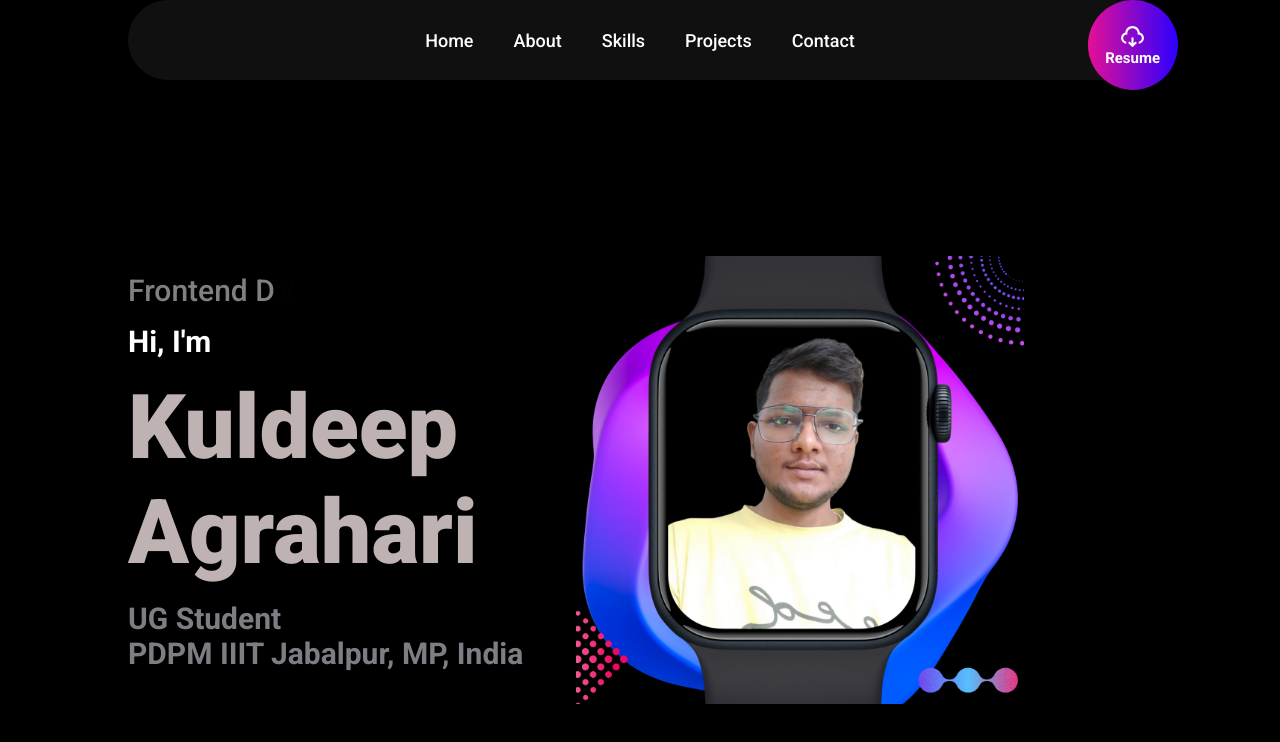
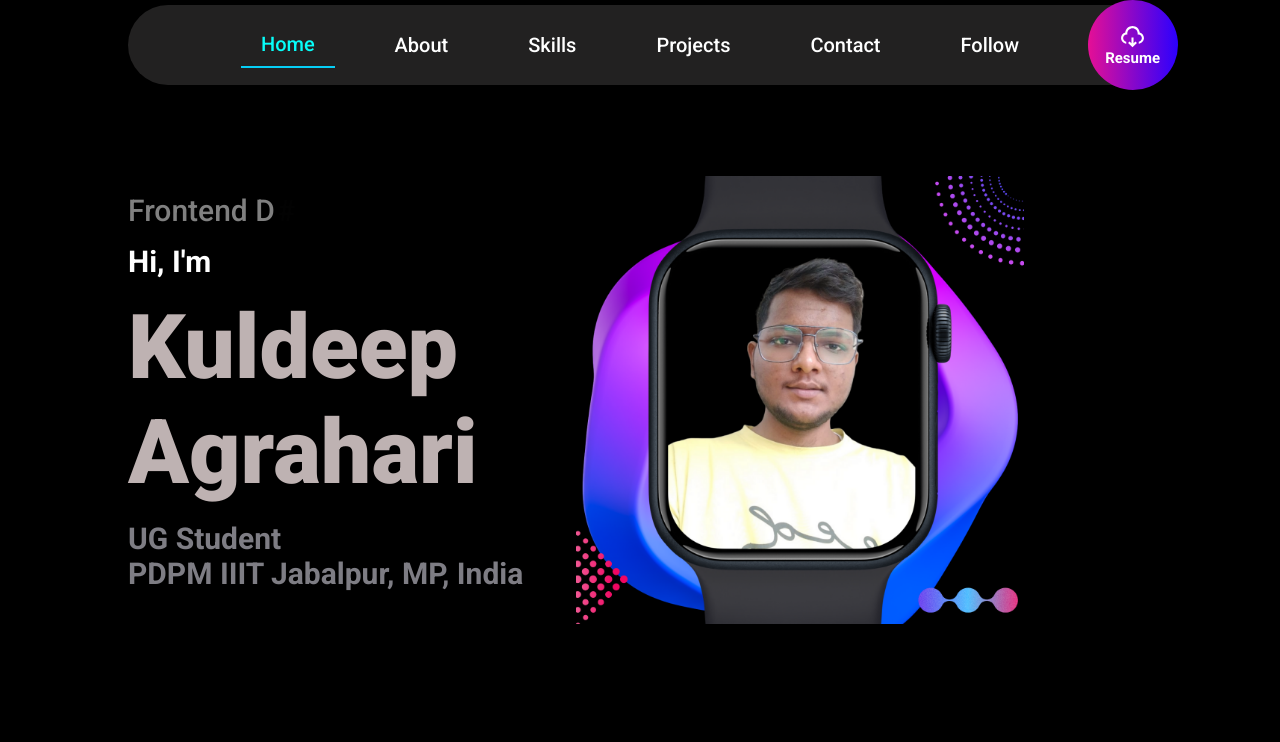
Before and after one commit to Kuldeepagrahari/Portfolio_website, a React (Vite) app: page / in a window 1280 px wide. Shown: the top 742 px of the page. Built offline with nearby package versions, Linux system fonts and the light colour scheme.

Commit message:
ui perfection

```diff
--- a/src/Display.jsx
+++ b/src/Display.jsx
@@ -1,4 +1,4 @@
-import React from "react";
+import React, { useRef } from "react";
 import Home from "./pages/Home/Home.jsx";
 import About from "./pages/About/About.jsx";
 import Experience from "./pages/Experience/Experience.jsx";
@@ -8,33 +8,52 @@ import Skills from "./pages/Skills/Skills.jsx"
 import Nav from "./components/Navbar/Nav.jsx";
 import Footer from "./components/Footer/Footer.jsx";
 const Display = () => {
+  const homeref = useRef(null)
+  const aboutref = useRef(null)
+  const skillref = useRef(null)
+  const projectref = useRef(null)
+  const contactref = useRef(null)
+  const followref = useRef(null)
+
+  const scrollToSection = (sectionRef) => {
+    sectionRef.current?.scrollIntoView({ behavior: 'smooth' });
+  };
+
   return (
     <div className="display">
-      <Nav />
-      <div id="home">
+      <Nav
+      onScrollTo={(section) => {
+        if(section === 'home')scrollToSection(homeref)
+        if(section === 'about')scrollToSection(aboutref)
+        if(section === 'skills')scrollToSection(skillref)
+        if(section === 'projects')scrollToSection(projectref)
+        if(section === 'contact')scrollToSection(contactref)
+        if(section === 'follow')scrollToSection(followref)
+      } }/>
+      <div id="home" ref={homeref}>
         <Home />
       </div>
 
 
-      <div id="about">
+      <div id="about" ref={aboutref}>
         <About />
       </div>
 
-      <div id="skills">
+      <div id="skills" ref={skillref}>
         <Skills />
       </div>
 
-      <div id="projects">
+      <div id="projects" ref={projectref}>
         <Projects />
       </div>
       {/* <video autoPlay loop muted>
         <source src={video} type="video/mp4" />
 
       </video> */}
-      <div id="contact">
+      <div id="contact" ref={contactref}>
         <Contact />
       </div>
-      <div className="footer">
+      <div className="footer" ref={followref}>
         <Footer />
       </div>
 
--- a/src/components/Navbar/Nav.jsx
+++ b/src/components/Navbar/Nav.jsx
@@ -1,18 +1,21 @@
 import React, { useState } from "react";
 import "./nav.css";
-import { Link } from "react-scroll";
 
-const Nav = () => {
+const Nav = ({ onScrollTo }) => {
   const [menuOpen, setMenuOpen] = useState(false);
+  const [activeSection, setActiveSection] = useState("home"); // Track the active section
 
   const toggleMenu = () => {
     setMenuOpen(!menuOpen);
   };
 
+  const handleNavClick = (section) => {
+    setActiveSection(section); // Update the active section
+    onScrollTo(section); // Scroll to the selected section
+  };
+
   return (
     <div className="nav">
-      {/* <img src="logo3.png" alt="Logo" /> */}
-
       {/* Hamburger Icon */}
       <div className="hamburger" onClick={toggleMenu}>
         <div className={`bar ${menuOpen ? "open" : ""}`}></div>
@@ -22,31 +25,17 @@ const Nav = () => {
 
       {/* Navigation Menu */}
       <ul className={menuOpen ? "menu active" : "menu"}>
-        <li>
-          <Link to="home" smooth={true} duration={500} onClick={toggleMenu}>
-            Home
-          </Link>
-        </li>
-        <li>
-          <Link to="about" smooth={true} duration={500} onClick={toggleMenu}>
-            About
-          </Link>
-        </li>
-        <li>
-          <Link to="skills" smooth={true} duration={500} onClick={toggleMenu}>
-            Skills
-          </Link>
-        </li>
-        <li>
-          <Link to="projects" smooth={true} duration={500} onClick={toggleMenu}>
-            Projects
-          </Link>
-        </li>
-        <li>
-          <Link to="contact" smooth={true} duration={500} onClick={toggleMenu}>
-            Contact
-          </Link>
-        </li>
+        {["home", "about", "skills", "projects", "contact", "follow"].map(
+          (section) => (
+            <li
+              key={section}
+              className={activeSection === section ? "active" : ""}
+              onClick={() => handleNavClick(section)}
+            >
+              {section.charAt(0).toUpperCase() + section.slice(1).replace("_", " ")}
+            </li>
+          )
+        )}
       </ul>
     </div>
   );
--- a/src/components/Navbar/nav.css
+++ b/src/components/Navbar/nav.css
@@ -1,11 +1,11 @@
 /* General Navbar Styling */
 .nav {
-    /* position: fixed; */
-    /* top:5px; */
+  position: fixed;
+  top: 5px;
   z-index: 2;
 
   height: 10vh;
-    background-color: rgb(17, 16, 16);
+  background-color: rgb(34, 33, 33);
 
   display: flex;
   align-items: center;
@@ -23,7 +23,7 @@
 
 .nav ul {
   display: flex;
-    gap:40px;
+  gap: 40px;
   align-items: center;
   justify-content: space-around;
   transition: all 0.3s ease;
@@ -60,9 +60,11 @@
 .bar.open:nth-child(1) {
   transform: translateY(8px) rotate(45deg);
 }
+
 .bar.open:nth-child(2) {
   opacity: 0;
 }
+
 .bar.open:nth-child(3) {
   transform: translateY(-8px) rotate(-45deg);
 }
@@ -70,27 +72,29 @@
 /* Responsive Design */
 @media screen and (max-width: 768px) {
   .hamburger {
-      display: flex; /* Show hamburger */
-    }
-    .nav{
-      border: none;
-      ;
-      background-color: transparent;
+    display: flex;
+    /* Show hamburger */
 
   }
+
   .nav ul {
     position: absolute;
     top: 12vh;
+    border-radius: 50px;
+    /* height:50vh; */
     right: 0;
+    gap: 0px;
     width: 100%;
     flex-direction: column;
-      background-color: black;
-      display: none; /* Hidden by default */
+    background-color: rgb(24, 23, 23);
+    display: none;
+    /* Hidden by default */
   }
 
   .nav ul.menu.active {
     display: flex;
-      border-bottom: 5px solid var(--theme-color); /* Show menu when active */
+    border-bottom: 5px solid var(--theme-color);
+    /* Show menu when active */
   }
 
   .nav li {
@@ -98,6 +102,26 @@
   }
 
   .nav img {
-      width: 100px; /* Adjust logo size */
+    width: 100px;
+    /* Adjust logo size */
   }
 }
+
+.nav ul li {
+  padding: 10px 20px;
+  cursor: pointer;
+  transition: all 0.3s ease;
+}
+
+.nav ul li.active {
+  border-bottom: 2px solid #06cef6;
+  /* font-weight: bold; */
+  /* Add a border-bottom for the active item */
+  color: #07fdf9;
+  /* Optional: change text color for the active item */
+}
+
+.nav ul li:hover {
+  color: #3498db;
+  /* Optional: change text color on hover */
+}
--- a/src/pages/Home/home.css
+++ b/src/pages/Home/home.css
@@ -89,7 +89,7 @@
     .home{
         display: flex;
         flex-direction: column;
-        margin-top: 10px;
+        margin-top: 100px;
         height: 80vh;
         margin-bottom: 10vh;
         /* gap:50px; */
```
Lines whose indentation alone changed are shown as unchanged.
